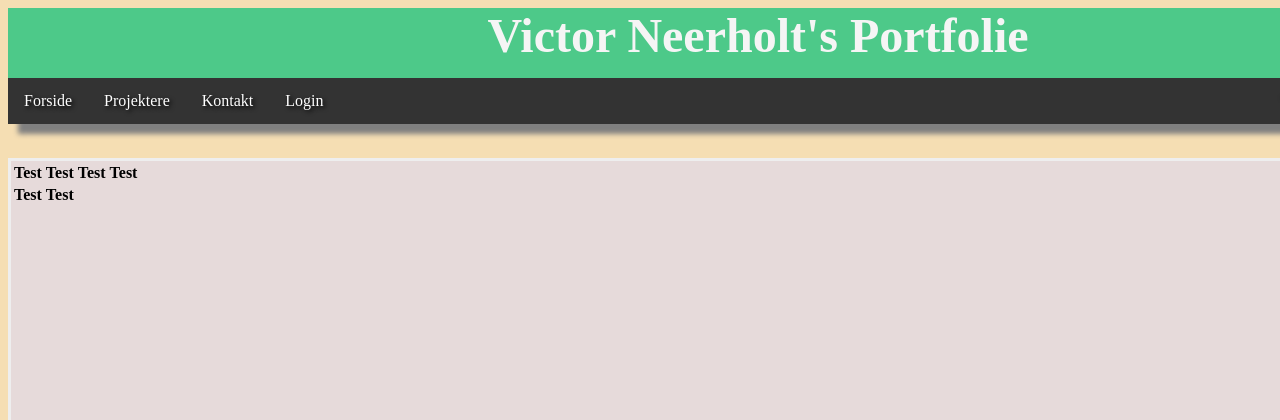
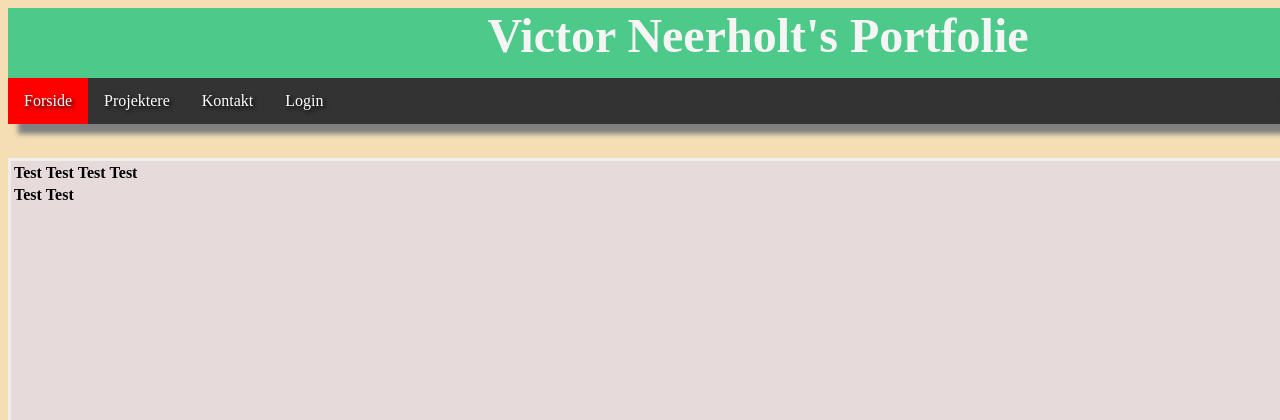
Before and after one commit to Neerholt/portfolie, a PHP site: page / in a window 1280 px wide; the page is wider, and only the part inside the window is pictured. Shown: the top 420 px of that part. Run offline with PHP 8.4, Linux system fonts and the light colour scheme; lists and menus that the app fills with data are empty.

Commit message:
har lavet det sådan at den fane man er under lyser op på nav baren

```diff
--- a/index.html
+++ b/index.html
@@ -12,7 +12,7 @@
             </div><!--Slutning på min mainheader, søge ord mainheader Mainheader-->
             <div id="nav"><!--Starten på min nav, søge ord Nav nav-->
                 <ul>
-                    <li><a href="index.html">Forside</a></li>
+                    <li class="selected"><a href="index.html">Forside</a></li>
                     <li><a href="pro.html">Projektere</a></li>
                     <li><a href="kon.html">Kontakt</a></li>
                     <li><a href="login.html">Login</a></li>
--- a/kon.html
+++ b/kon.html
@@ -14,7 +14,7 @@
                 <ul>
                     <li><a href="index.html">Forside</a></li>
                     <li><a href="pro.html">Projektere</a></li>
-                    <li><a href="kon.html">Kontakt</a></li>
+                    <li class="selected"><a href="kon.html">Kontakt</a></li>
                     <li><a href="login.html">Login</a></li>
                     <li style="float:right"><a href="https://store.steampowered.com/">Steam </a></li>
                     <li style="float:right"><a href="https://en-gb.facebook.com/login/">Facebook</a></li>
--- a/login.html
+++ b/login.html
@@ -15,6 +15,7 @@
                     <li><a href="index.html">Forside</a></li>
                     <li><a href="pro.html" >Projektere</a></li>
                     <li><a href="kon.html">Kontakt</a></li>
+                    <li class="selected"><a href="login.html">Login</a></li>
                     <li style="float:right"><a href="https://store.steampowered.com/">Steam </a></li>
                     <li style="float:right"><a href="https://en-gb.facebook.com/login/">Facebook</a></li>
                     <li style="float:right"><a href="https://twitter.com/">Twitter</a></li>
--- a/pro.html
+++ b/pro.html
@@ -13,7 +13,7 @@
             <div id="nav"><!--Starten på min nav, søge ord Nav nav-->
                 <ul>
                     <li><a href="index.html">Forside</a></li>
-                    <li><a href="pro.html" >Projektere</a></li>
+                    <li class="selected"><a href="pro.html" >Projektere</a></li>
                     <li><a href="kon.html">Kontakt</a></li>
                     <li><a href="login.html">Login</a></li>
                     <li style="float:right"><a href="https://store.steampowered.com/">Steam </a></li>
--- a/stylecss.css
+++ b/stylecss.css
@@ -135,10 +135,11 @@ li a:hover:not(.active) {
   cursor: pointer;
 }
 
+.idk {background-color: #EEE;}
 
+/*Stylesheet til hvis man skal disable noget*/
+.selected {
+    pointer-events:none;
+    background-color: red;
 
-
-
-
-
-.idk {background-color: #EEE;}
+}
```
